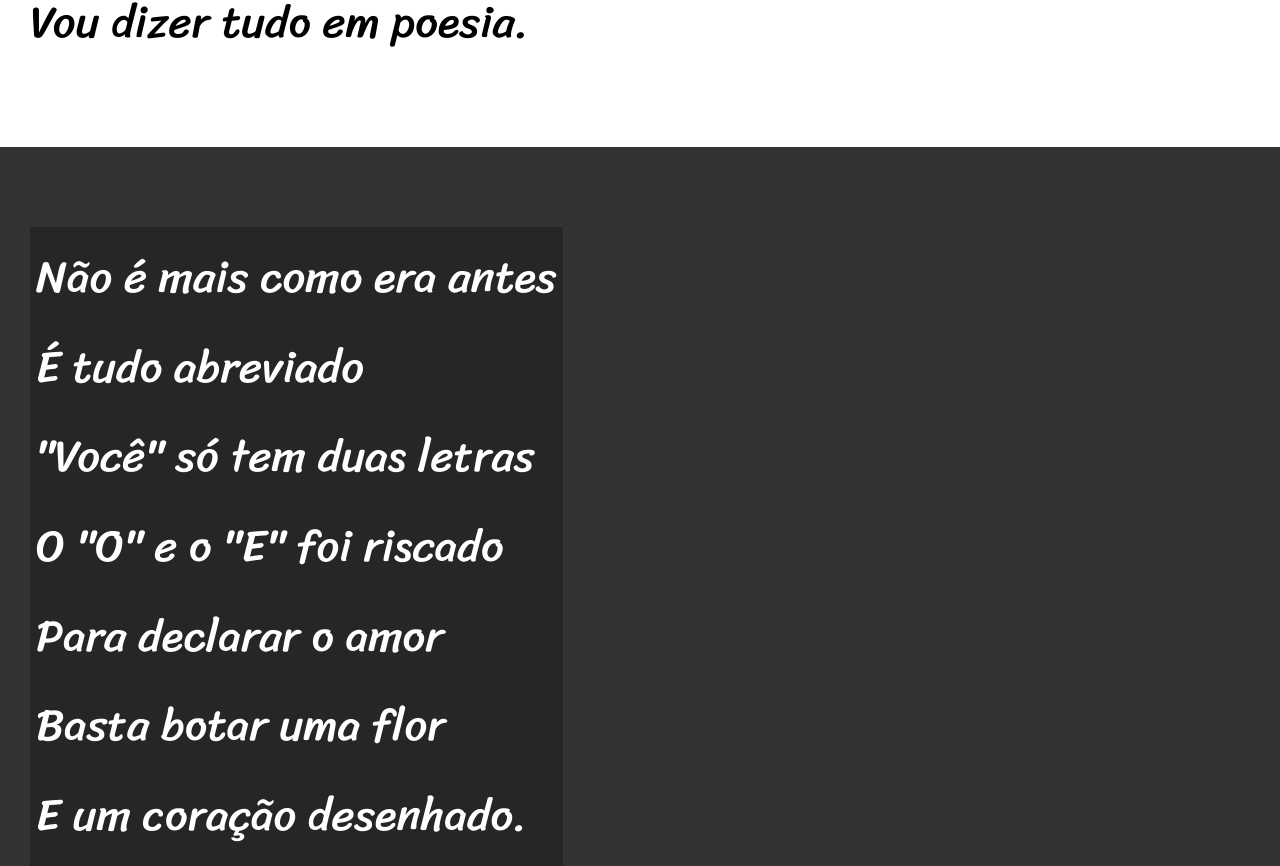
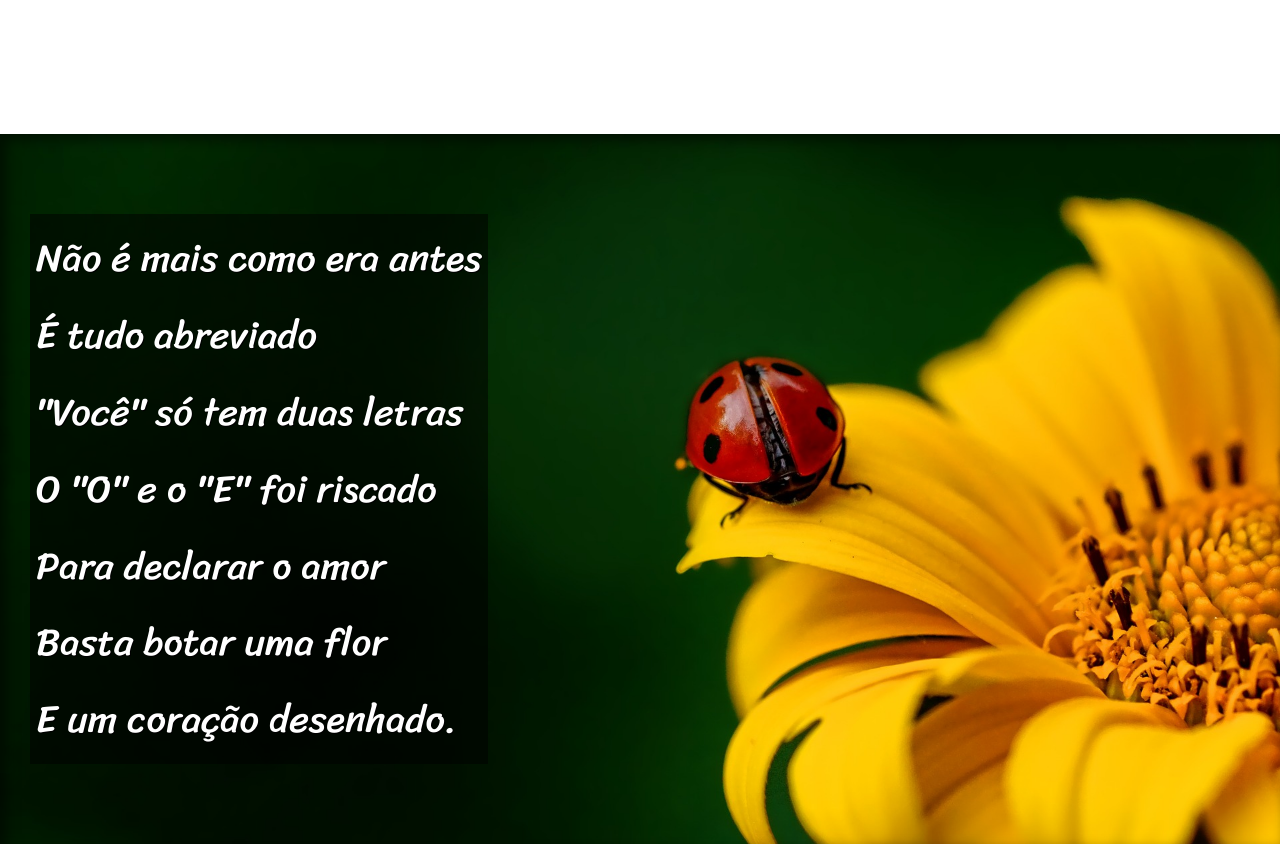
Before and after one commit to Rui576-R/projeto-cordel, a plain HTML site: page index.html in a window 1280 px wide. Shown: the part 900-1766 px from the top of the page. Drawn offline with Linux system fonts and the light colour scheme.

Commit message:
arquivos atualizados

```diff
--- a/estilo/style.css
+++ b/estilo/style.css
@@ -56,7 +56,11 @@ section {
     line-height: 2em;
     padding-left: 30px;
     font-family: var(--fonte3);
-    font-size: 3.5vw;
+    font-size: 3vw;
+}
+
+section > p {
+    padding-bottom: 2em;
 }
 
 section.normal {
@@ -67,12 +71,25 @@ section.normal {
 section.imagem {
     background-color: rgb(51, 51, 51);
     color: white;
+    box-shadow: inset 6px 6px 13px 0px rgba(0, 0, 0, 0.527);
+    background-size: cover;
+    background-attachment: fixed;
 }
 
 section.imagem > p {
     display: inline-block;
     padding: 6px;
-    background-color: rgba(0, 0, 0, 0.253);
+    background-color: rgba(0, 0, 0, 0.514);
+    text-shadow: 1px 1px 0px black;
+}
+
+section#img01 {
+    background-image: url('../imagens/background001.jpg');
+    background-position: right center;
+}
+
+section#img02 {
+    background-image: url('../imagens/background002.jpg');
 }
 
 footer {
--- a/index.html
+++ b/index.html
@@ -27,7 +27,7 @@
         </p>
     </section>
 
-    <section class="imagem">
+    <section class="imagem" id="img01">
         <p>
             Não é mais como era antes<br>
             É tudo abreviado<br>
@@ -61,7 +61,7 @@
         </p>
     </section>
 
-    <section class="imagem">
+    <section class="imagem" id="img02">
         <p>
             Tenho saudade das cartas<br>
             Escritas com a própria mão<br>
```
